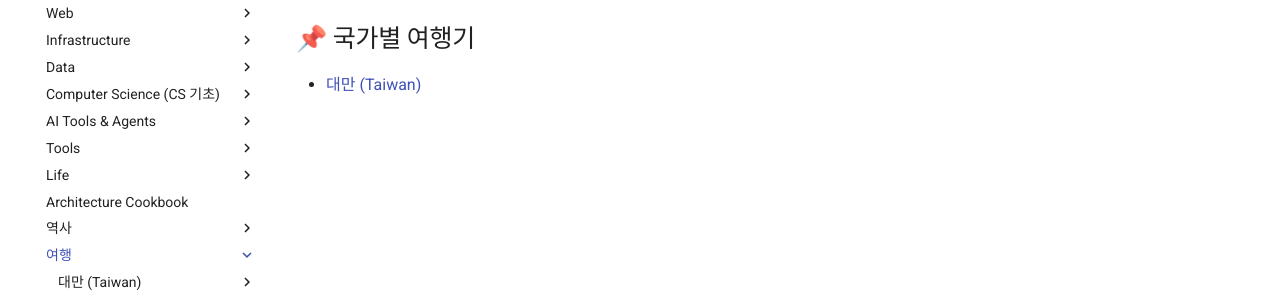
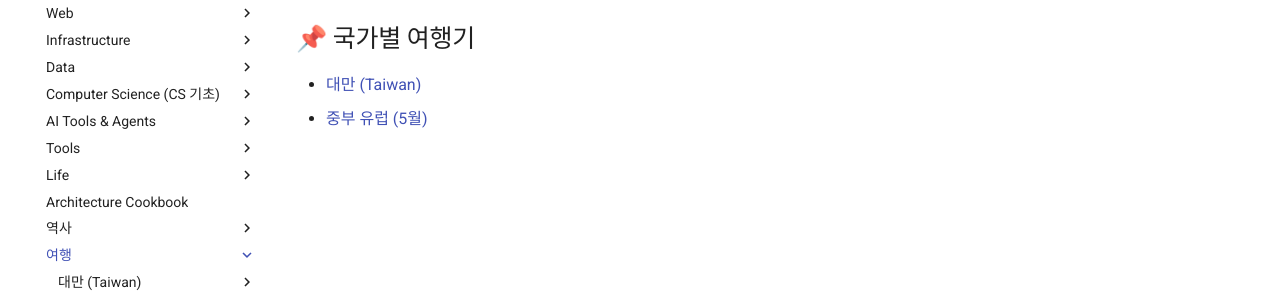
Before and after one commit to DevDooly/TIL, an MkDocs documentation site: the page built from docs/Travel/README.md, in a window 1280 px wide. Shown: the part 224-524 px from the top of the page. Built offline with MkDocs 1.6.1 and Material for MkDocs 9.7.7, drawn with Linux system fonts in a browser that asks for light colours; comment, search, counter and statistics services are not loaded.

Commit message:
docs: 여행 메인 README에 중부 유럽 섹션 링크 추가

```diff
--- a/docs/Travel/README.md
+++ b/docs/Travel/README.md
@@ -4,3 +4,4 @@
 
 ## 📌 국가별 여행기
 * [대만 (Taiwan)](Taiwan/README.md)
+* [중부 유럽 (5월)](Central_Europe/Overview.md)
```
